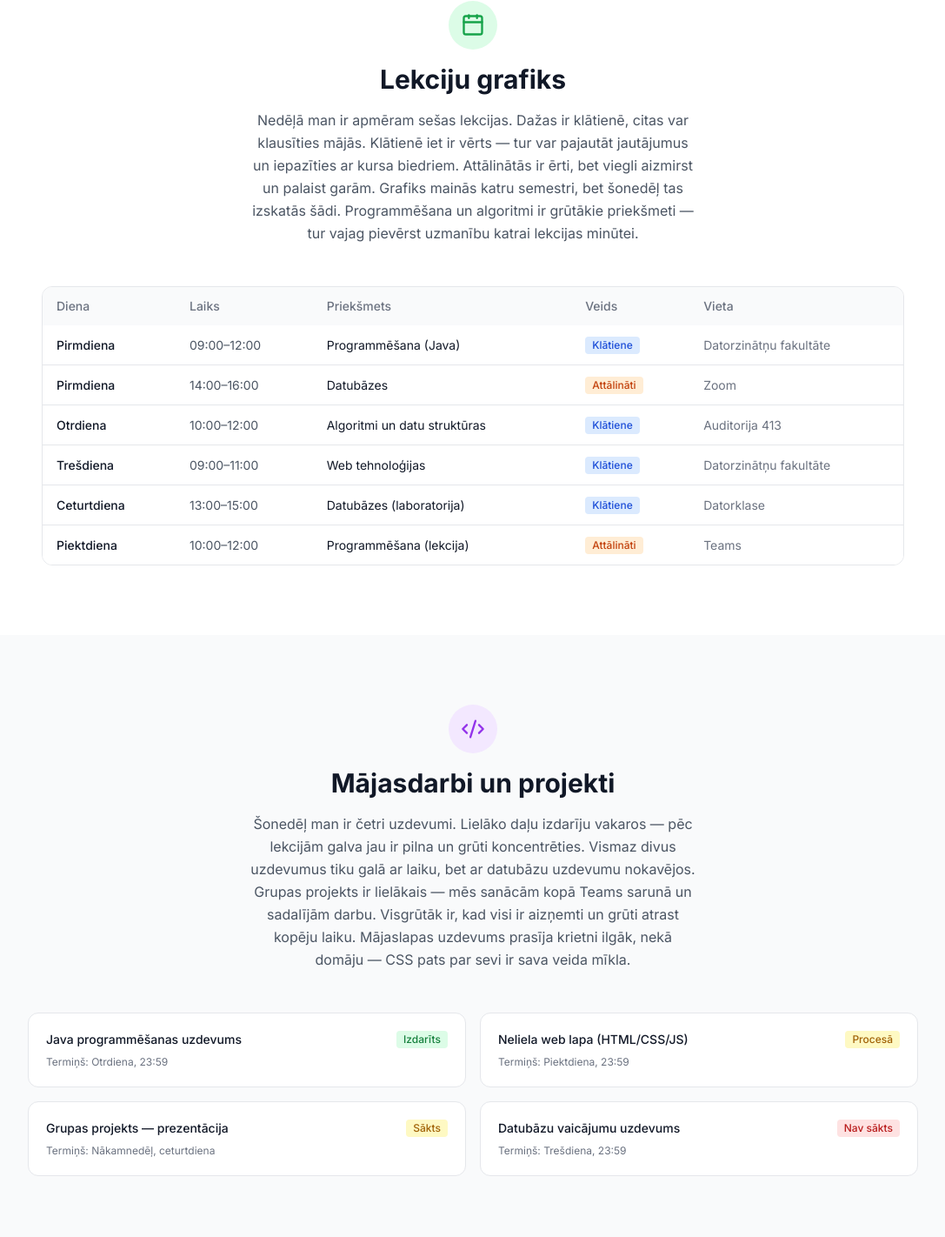
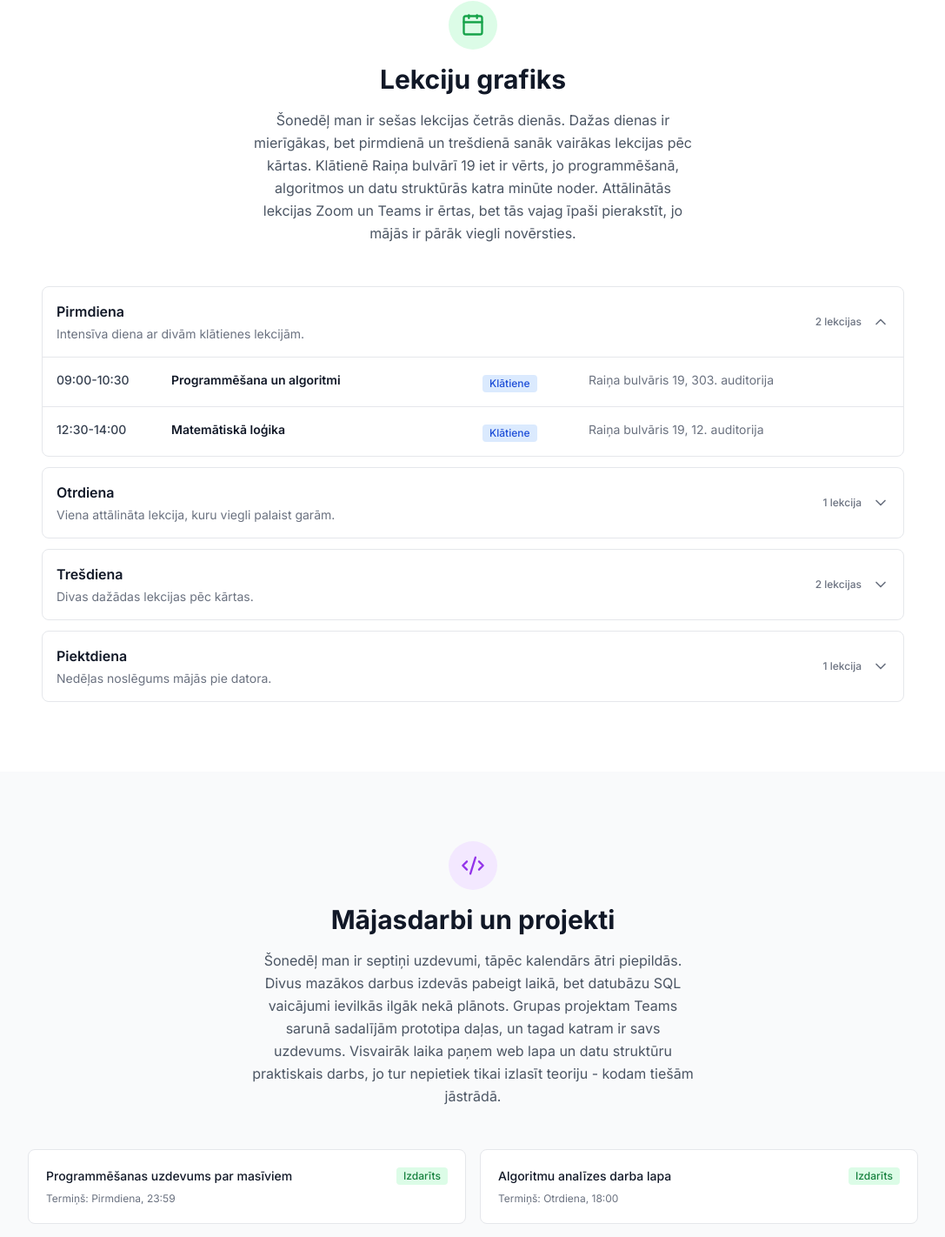
Before and after one commit to sabinestasuna/manalieliskanedela, a Next.js app: page / in a window 1280 px wide. Shown: the part 879-2301 px from the top of the page at 87% size, without its empty margins (96-1183 px from the left). Built offline with nearby package versions, Linux system fonts and the light colour scheme.

Commit message:
Update study week content

```diff
--- a/components/Footer.tsx
+++ b/components/Footer.tsx
@@ -1,7 +1,7 @@
 export function Footer() {
   return (
     <footer className="border-t border-gray-200 dark:border-gray-800 py-8 px-4 text-center text-sm text-gray-500 dark:text-gray-500">
-      <p>Jānis Bērziņš · LU Datorikas students · 2026</p>
+      <p>Sabīne Stašūna · LU Datorikas studente · 2026</p>
     </footer>
   );
 }
--- a/components/sections/Cels.tsx
+++ b/components/sections/Cels.tsx
@@ -1,11 +1,11 @@
 import { Bus } from "lucide-react";
 
 const steps = [
-  { time: "07:30", label: "Celšanās", desc: "Modinātājs. Dažreiz snūzē vienu reizi — bet tikai vienu." },
-  { time: "07:50", label: "Brokastis", desc: "Ātrās pārslas vai tosts. Ēst vajag, citādi lekcijā nevar koncentrēties." },
-  { time: "08:15", label: "Izeja no mājas", desc: "Mugursoma ar datoru un ūdens pudeli. Datoru aizmirst nedrīkst." },
-  { time: "08:20", label: "Autobuss vai tramvajs", desc: "Brauciens aizņem apmēram 25–35 minūtes. Pa ceļam klausos podkāstu vai atkārtoju lekcijas materiālu." },
-  { time: "08:55", label: "Ierašanās LU", desc: "Nedaudz pirms lekcijas sākuma. Labs laiks parunāt ar kursa biedriem vai dabūt kafiju." },
+  { time: "07:20", label: "Celšanās Juglā", desc: "Rīts sākas ar kafiju un ātru pārbaudi, vai somā ir dators, lādētājs un pieraksti." },
+  { time: "07:55", label: "Izeja no mājas", desc: "No Juglas jāiziet laicīgi, jo sastrēgumi no rīta var viegli noēst desmit minūtes." },
+  { time: "08:05", label: "Transports no Juglas", desc: "Braucu ar tramvaju vai autobusu centra virzienā. Pa ceļam atkārtoju lekcijas tēmu vai pārskatu Outlook paziņojumus." },
+  { time: "08:40", label: "Pietura pie centra", desc: "Pēdējais posms ir kājām līdz Latvijas Universitātei Raiņa bulvārī 19." },
+  { time: "08:50", label: "Raiņa bulvāris 19", desc: "Ierodos nedaudz pirms lekcijas, lai atrastu auditoriju un paspētu parunāt ar kursa biedriem." },
 ];
 
 export function Cels() {
@@ -18,22 +18,22 @@ export function Cels() {
           </div>
           <h2 className="text-2xl sm:text-3xl font-bold mb-4">Ceļš uz universitāti</h2>
           <p className="text-gray-600 dark:text-gray-400 max-w-lg leading-relaxed">
-            Rītā celties ir grūtāk par jebkuru programmēšanas uzdevumu. Bet kad jau esi ārā
-            un brauci ar tramvaju, kļūst labāk. Brauciens aizņem apmēram pusstundu — labs
-            laiks ko noklausīties vai vienkārši paskatīties pa logu un pamodināt smadzenes.
-            Klātienē iet ir vērts, pat ja attālinātās lekcijas šķiet ērtākas.
+            Universitāte atrodas Raiņa bulvārī 19, bet mans ceļš sākas Juglā. No rīta tas nozīmē
+            agrāku celšanos, sabiedrisko transportu līdz centram un nelielu gājienu līdz lekcijai.
+            Brauciens aizņem apmēram 45 minūtes, tāpēc klātienes dienās jāplāno vairāk laika nekā
+            attālinātajām lekcijām mājās.
           </p>
         </div>
 
         <div className="relative max-w-xl mx-auto">
           <div className="absolute left-[22px] top-4 bottom-4 w-px bg-gray-200 dark:bg-gray-800" />
           <div className="flex flex-col gap-6">
-            {steps.map((step, i) => (
-              <div key={i} className="flex gap-4">
+            {steps.map((step) => (
+              <div key={step.time} className="flex gap-4">
                 <div className="shrink-0 flex items-center justify-center w-11 h-11 rounded-full bg-amber-100 dark:bg-amber-900/30 z-10 text-xs font-bold text-amber-700 dark:text-amber-400 border-2 border-white dark:border-gray-900">
-                  {step.time.replace(":",".")}
+                  {step.time.replace(":", ".")}
                 </div>
-                <div className="bg-white dark:bg-gray-950 rounded-xl border border-gray-200 dark:border-gray-800 p-4 flex-1">
+                <div className="bg-white dark:bg-gray-950 rounded-lg border border-gray-200 dark:border-gray-800 p-4 flex-1">
                   <p className="font-semibold text-sm">{step.label}</p>
                   <p className="text-sm text-gray-600 dark:text-gray-400 mt-1">{step.desc}</p>
                 </div>
--- a/components/sections/Lekcijas.tsx
+++ b/components/sections/Lekcijas.tsx
@@ -1,15 +1,44 @@
-import { Calendar } from "lucide-react";
+"use client";
+
+import { useState } from "react";
+import { Calendar, ChevronDown } from "lucide-react";
 
 const schedule = [
-  { day: "Pirmdiena", time: "09:00–12:00", subject: "Programmēšana (Java)", type: "Klātiene", location: "Datorzinātņu fakultāte" },
-  { day: "Pirmdiena", time: "14:00–16:00", subject: "Datubāzes", type: "Attālināti", location: "Zoom" },
-  { day: "Otrdiena", time: "10:00–12:00", subject: "Algoritmi un datu struktūras", type: "Klātiene", location: "Auditorija 413" },
-  { day: "Trešdiena", time: "09:00–11:00", subject: "Web tehnoloģijas", type: "Klātiene", location: "Datorzinātņu fakultāte" },
-  { day: "Ceturtdiena", time: "13:00–15:00", subject: "Datubāzes (laboratorija)", type: "Klātiene", location: "Datorklase" },
-  { day: "Piektdiena", time: "10:00–12:00", subject: "Programmēšana (lekcija)", type: "Attālināti", location: "Teams" },
+  {
+    day: "Pirmdiena",
+    note: "Intensīva diena ar divām klātienes lekcijām.",
+    lessons: [
+      { time: "09:00-10:30", subject: "Programmēšana un algoritmi", type: "Klātiene", location: "Raiņa bulvāris 19, 303. auditorija" },
+      { time: "12:30-14:00", subject: "Matemātiskā loģika", type: "Klātiene", location: "Raiņa bulvāris 19, 12. auditorija" },
+    ],
+  },
+  {
+    day: "Otrdiena",
+    note: "Viena attālināta lekcija, kuru viegli palaist garām.",
+    lessons: [
+      { time: "10:00-11:30", subject: "Datubāzes", type: "Attālināti", location: "Zoom" },
+    ],
+  },
+  {
+    day: "Trešdiena",
+    note: "Divas dažādas lekcijas pēc kārtas.",
+    lessons: [
+      { time: "09:00-10:30", subject: "Web tehnoloģijas", type: "Klātiene", location: "Raiņa bulvāris 19, datorklase 16" },
+      { time: "13:00-14:30", subject: "Datu struktūras", type: "Klātiene", location: "Raiņa bulvāris 19, 204. auditorija" },
+    ],
+  },
+  {
+    day: "Piektdiena",
+    note: "Nedēļas noslēgums mājās pie datora.",
+    lessons: [
+      { time: "11:00-12:30", subject: "Programmēšanas praktikums", type: "Attālināti", location: "Microsoft Teams" },
+    ],
+  },
 ];
 
 export function Lekcijas() {
+  const [openDay, setOpenDay] = useState(schedule[0].day);
+
   return (
     <section id="lekcijas" className="py-20 px-4 max-w-5xl mx-auto">
       <div className="flex flex-col items-center text-center mb-12">
@@ -18,45 +47,66 @@ export function Lekcijas() {
         </div>
         <h2 className="text-2xl sm:text-3xl font-bold mb-4">Lekciju grafiks</h2>
         <p className="text-gray-600 dark:text-gray-400 max-w-lg leading-relaxed">
-          Nedēļā man ir apmēram sešas lekcijas. Dažas ir klātienē, citas var klausīties mājās.
-          Klātienē iet ir vērts — tur var pajautāt jautājumus un iepazīties ar kursa biedriem.
-          Attālinātās ir ērti, bet viegli aizmirst un palaist garām. Grafiks mainās katru semestri,
-          bet šonedēļ tas izskatās šādi. Programmēšana un algoritmi ir grūtākie priekšmeti —
-          tur vajag pievērst uzmanību katrai lekcijas minūtei.
+          Šonedēļ man ir sešas lekcijas četrās dienās. Dažas dienas ir mierīgākas, bet pirmdienā
+          un trešdienā sanāk vairākas lekcijas pēc kārtas. Klātienē Raiņa bulvārī 19 iet ir vērts,
+          jo programmēšanā, algoritmos un datu struktūrās katra minūte noder. Attālinātās lekcijas
+          Zoom un Teams ir ērtas, bet tās vajag īpaši pierakstīt, jo mājās ir pārāk viegli novērsties.
         </p>
       </div>
 
-      <div className="overflow-x-auto rounded-xl border border-gray-200 dark:border-gray-800">
-        <table className="w-full text-sm">
-          <thead className="bg-gray-50 dark:bg-gray-900 text-gray-500 dark:text-gray-400">
-            <tr>
-              <th className="text-left px-4 py-3 font-medium">Diena</th>
-              <th className="text-left px-4 py-3 font-medium">Laiks</th>
-              <th className="text-left px-4 py-3 font-medium">Priekšmets</th>
-              <th className="text-left px-4 py-3 font-medium">Veids</th>
-              <th className="text-left px-4 py-3 font-medium hidden sm:table-cell">Vieta</th>
-            </tr>
-          </thead>
-          <tbody className="divide-y divide-gray-200 dark:divide-gray-800">
-            {schedule.map((row, i) => (
-              <tr key={i} className="bg-white dark:bg-gray-950 hover:bg-gray-50 dark:hover:bg-gray-900 transition-colors">
-                <td className="px-4 py-3 font-medium">{row.day}</td>
-                <td className="px-4 py-3 text-gray-600 dark:text-gray-400">{row.time}</td>
-                <td className="px-4 py-3">{row.subject}</td>
-                <td className="px-4 py-3">
-                  <span className={`inline-block px-2 py-0.5 rounded text-xs font-medium ${
-                    row.type === "Klātiene"
-                      ? "bg-blue-100 text-blue-700 dark:bg-blue-900/30 dark:text-blue-400"
-                      : "bg-orange-100 text-orange-700 dark:bg-orange-900/30 dark:text-orange-400"
-                  }`}>
-                    {row.type}
+      <div className="space-y-3">
+        {schedule.map((day) => {
+          const isOpen = openDay === day.day;
+
+          return (
+            <div
+              key={day.day}
+              className="rounded-lg border border-gray-200 dark:border-gray-800 bg-white dark:bg-gray-950 overflow-hidden"
+            >
+              <button
+                type="button"
+                onClick={() => setOpenDay(isOpen ? "" : day.day)}
+                className="w-full flex items-center justify-between gap-4 px-4 py-4 text-left hover:bg-gray-50 dark:hover:bg-gray-900 transition-colors"
+                aria-expanded={isOpen}
+              >
+                <span>
+                  <span className="block font-semibold">{day.day}</span>
+                  <span className="block text-sm text-gray-500 dark:text-gray-500 mt-1">{day.note}</span>
+                </span>
+                <span className="flex items-center gap-3">
+                  <span className="hidden sm:inline text-xs font-medium text-gray-500 dark:text-gray-500">
+                    {day.lessons.length} {day.lessons.length === 1 ? "lekcija" : "lekcijas"}
                   </span>
-                </td>
-                <td className="px-4 py-3 text-gray-500 dark:text-gray-500 hidden sm:table-cell">{row.location}</td>
-              </tr>
-            ))}
-          </tbody>
-        </table>
+                  <ChevronDown
+                    size={20}
+                    className={`text-gray-500 transition-transform ${isOpen ? "rotate-180" : ""}`}
+                  />
+                </span>
+              </button>
+
+              {isOpen && (
+                <div className="border-t border-gray-200 dark:border-gray-800 divide-y divide-gray-200 dark:divide-gray-800">
+                  {day.lessons.map((lesson) => (
+                    <div key={`${day.day}-${lesson.time}`} className="grid gap-3 px-4 py-4 sm:grid-cols-[120px_1fr_110px_1fr]">
+                      <p className="text-sm font-medium text-gray-700 dark:text-gray-300">{lesson.time}</p>
+                      <p className="text-sm font-semibold">{lesson.subject}</p>
+                      <p>
+                        <span className={`inline-block px-2 py-0.5 rounded text-xs font-medium ${
+                          lesson.type === "Klātiene"
+                            ? "bg-blue-100 text-blue-700 dark:bg-blue-900/30 dark:text-blue-400"
+                            : "bg-orange-100 text-orange-700 dark:bg-orange-900/30 dark:text-orange-400"
+                        }`}>
+                          {lesson.type}
+                        </span>
+                      </p>
+                      <p className="text-sm text-gray-500 dark:text-gray-500">{lesson.location}</p>
+                    </div>
+                  ))}
+                </div>
+              )}
+            </div>
+          );
+        })}
       </div>
     </section>
   );
--- a/components/sections/MajasDarbi.tsx
+++ b/components/sections/MajasDarbi.tsx
@@ -1,10 +1,13 @@
 import { Code2 } from "lucide-react";
 
 const tasks = [
-  { title: "Java programmēšanas uzdevums", deadline: "Otrdiena, 23:59", status: "Izdarīts", color: "green" },
-  { title: "Neliela web lapa (HTML/CSS/JS)", deadline: "Piektdiena, 23:59", status: "Procesā", color: "yellow" },
-  { title: "Grupas projekts — prezentācija", deadline: "Nākamnedēļ, ceturtdiena", status: "Sākts", color: "yellow" },
-  { title: "Datubāzu vaicājumu uzdevums", deadline: "Trešdiena, 23:59", status: "Nav sākts", color: "red" },
+  { title: "Programmēšanas uzdevums par masīviem", deadline: "Pirmdiena, 23:59", status: "Izdarīts", color: "green" },
+  { title: "Algoritmu analīzes darba lapa", deadline: "Otrdiena, 18:00", status: "Izdarīts", color: "green" },
+  { title: "Datubāzu SQL vaicājumi", deadline: "Trešdiena, 23:59", status: "Kavējas", color: "red" },
+  { title: "Web lapa ar HTML, CSS un JS", deadline: "Piektdiena, 23:59", status: "Procesā", color: "yellow" },
+  { title: "Grupas projekts - prototips", deadline: "Svētdiena, 20:00", status: "Sākts", color: "yellow" },
+  { title: "Matemātiskās loģikas tests", deadline: "Ceturtdiena, 12:00", status: "Jāatkārto", color: "yellow" },
+  { title: "Datu struktūru praktiskais darbs", deadline: "Nākamnedēļ, pirmdiena", status: "Nav sākts", color: "red" },
 ];
 
 const statusColors: Record<string, string> = {
@@ -23,20 +26,19 @@ export function MajasDarbi() {
           </div>
           <h2 className="text-2xl sm:text-3xl font-bold mb-4">Mājasdarbi un projekti</h2>
           <p className="text-gray-600 dark:text-gray-400 max-w-lg leading-relaxed">
-            Šonedēļ man ir četri uzdevumi. Lielāko daļu izdarīju vakaros — pēc lekcijām galva
-            jau ir pilna un grūti koncentrēties. Vismaz divus uzdevumus tiku galā ar laiku,
-            bet ar datubāzu uzdevumu nokavējos. Grupas projekts ir lielākais — mēs sanācām
-            kopā Teams sarunā un sadalījām darbu. Visgrūtāk ir, kad visi ir aizņemti un grūti
-            atrast kopēju laiku. Mājaslapas uzdevums prasīja krietni ilgāk, nekā domāju — CSS
-            pats par sevi ir sava veida mīkla.
+            Šonedēļ man ir septiņi uzdevumi, tāpēc kalendārs ātri piepildās. Divus mazākos darbus
+            izdevās pabeigt laikā, bet datubāzu SQL vaicājumi ievilkās ilgāk nekā plānots.
+            Grupas projektam Teams sarunā sadalījām prototipa daļas, un tagad katram ir savs
+            uzdevums. Visvairāk laika paņem web lapa un datu struktūru praktiskais darbs, jo tur
+            nepietiek tikai izlasīt teoriju - kodam tiešām jāstrādā.
           </p>
         </div>
 
         <div className="grid gap-4 sm:grid-cols-2">
-          {tasks.map((task, i) => (
+          {tasks.map((task) => (
             <div
-              key={i}
-              className="bg-white dark:bg-gray-950 rounded-xl border border-gray-200 dark:border-gray-800 p-5"
+              key={task.title}
+              className="bg-white dark:bg-gray-950 rounded-lg border border-gray-200 dark:border-gray-800 p-5"
             >
               <div className="flex items-start justify-between gap-3">
                 <p className="font-medium text-sm">{task.title}</p>
```
Also changed, not shown: components/sections/Hero.tsx (+4 -4 lines), components/sections/Platformas.tsx (+17 -9 lines).
